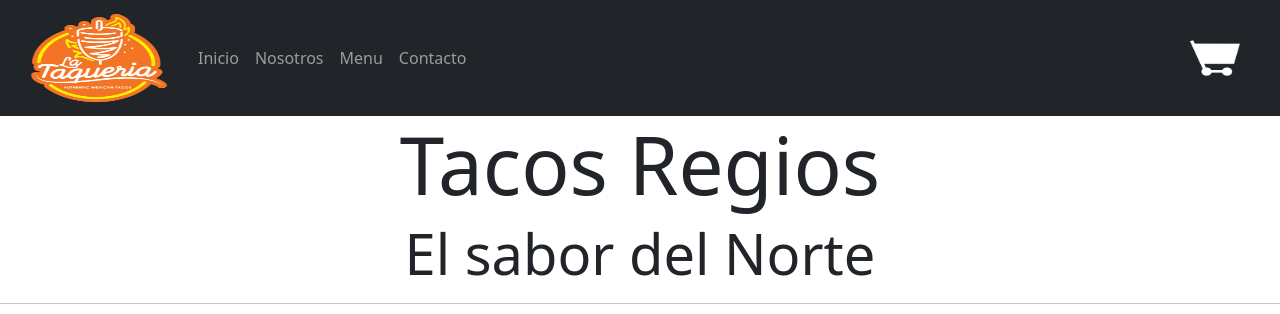
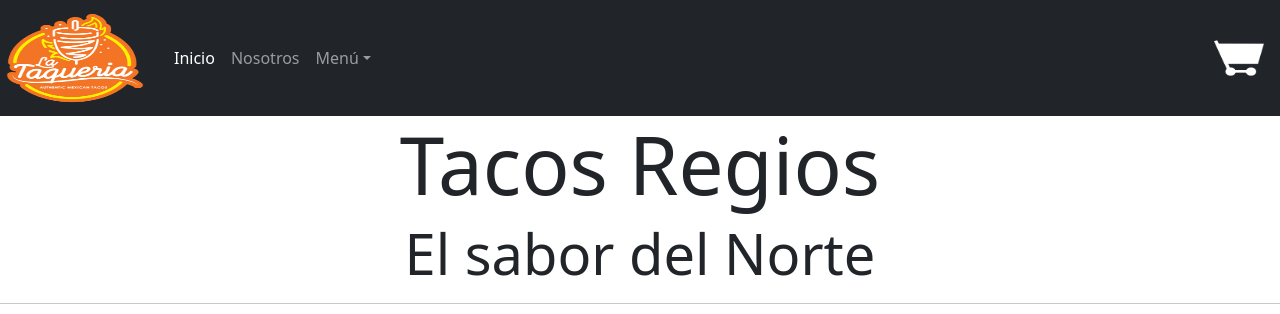
Before and after one commit to jerg70/tacosregios_rios, a React (Create React App) app: page / in a window 1280 px wide. Shown: the top 314 px of the page. Built offline with nearby package versions, Linux system fonts and the light colour scheme.

Commit message:
Ajustes de Diseño

```diff
--- a/public/index.html
+++ b/public/index.html
@@ -15,14 +15,16 @@
     <link rel="manifest" href="/site.webmanifest">
     <meta name="msapplication-TileColor" content="#da532c">
     <meta name="theme-color" content="#ffffff">
-    <link href="https://cdn.jsdelivr.net/npm/bootstrap@5.1.3/dist/css/bootstrap.min.css" rel="stylesheet" integrity="sha384-1BmE4kWBq78iYhFldvKuhfTAU6auU8tT94WrHftjDbrCEXSU1oBoqyl2QvZ6jIW3" crossorigin="anonymous"></link>
+    <link rel="stylesheet" href="https://cdn.jsdelivr.net/npm/bootstrap-icons@1.8.2/font/bootstrap-icons.css">
+    <link href="https://cdn.jsdelivr.net/npm/bootstrap@5.2.0/dist/css/bootstrap.min.css" rel="stylesheet" integrity="sha384-gH2yIJqKdNHPEq0n4Mqa/HGKIhSkIHeL5AyhkYV8i59U5AR6csBvApHHNl/vI1Bx" crossorigin="anonymous">
 
     <title>Tacos Regios</title>
   </head>
   <body>
     <noscript>You need to enable JavaScript to run this app.</noscript>
     <div id="root"></div>
-
-  <script src="https://cdn.jsdelivr.net/npm/bootstrap@5.1.3/dist/js/bootstrap.min.js" integrity="sha384-QJHtvGhmr9XOIpI6YVutG+2QOK9T+ZnN4kzFN1RtK3zEFEIsxhlmWl5/YESvpZ13" crossorigin="anonymous"></script>
+    <script src="https://code.jquery.com/jquery-3.3.1.slim.min.js" integrity="sha384-q8i/X+965DzO0rT7abK41JStQIAqVgRVzpbzo5smXKp4YfRvH+8abtTE1Pi6jizo" crossOrigin="anonymous"></script>
+    <script src="https://cdn.jsdelivr.net/npm/@popperjs/core@2.11.5/dist/umd/popper.min.js" integrity="sha384-Xe+8cL9oJa6tN/veChSP7q+mnSPaj5Bcu9mPX5F5xIGE0DVittaqT5lorf0EI7Vk" crossOrigin="anonymous"></script>
+    <script src="https://cdn.jsdelivr.net/npm/bootstrap@5.2.0/dist/js/bootstrap.min.js" integrity="sha384-ODmDIVzN+pFdexxHEHFBQH3/9/vQ9uori45z4JjnFsRydbmQbmL5t1tQ0culUzyK" crossOrigin="anonymous"></script>
   </body>
 </html>
--- a/src/components/NavBar.jsx
+++ b/src/components/NavBar.jsx
@@ -4,7 +4,7 @@ import CartWidget from "./CartWidget";
 const NavBar = () => {
     return(
 <header className="row">
-
+{/*
       <nav className="navbar navbar-expand-lg navbar-dark bg-dark col-lg-12 col-md-12 col-sm-12">
         <div className="container-fluid">
           <a href="../../public/index.html">
@@ -18,15 +18,61 @@ const NavBar = () => {
             <ul className="navbar-nav me-auto mb-2 mb-lg-0">
               <li className="nav-item"><a className="nav-link" href="../../public/index.html">Inicio</a></li>
               <li className="nav-item"><a className="nav-link" href="#">Nosotros</a></li>
-              <li className="nav-item"><a className="nav-link" href="#">Menu</a></li>
+
+              <li className="nav-item dropdown">
+                <a href="#" className="nav-link dropdown-toggle" id="navbarDropdown" role="button" data-toggle="dropdown" aria-haspopup="true" aria-expanded="false">Menu</a>
+                  <div className="dropdown-menu" aria-labelledby="navbarDropdown">
+                    <a className="dropdown-item" href="#">Tacos de Harina</a>
+                    <a className="dropdown-item" href="#">Tacos de Maíz</a>
+                    <div className="dropdown-divider"></div>
+                    <a className="dropdown-item" href="#">Bebidas</a>
+                  </div>
+              </li>
+
               <li className="nav-item"><a className="nav-link" href="#">Contacto</a></li>
             </ul>
           </div>
           <CartWidget />
 
         </div>
-      </nav>
+      </nav> */}
 
+<nav className="navbar navbar-expand-lg navbar-dark bg-dark col-lg-12 col-md-12 col-sm-12">
+
+  <div className="container-fluid">
+  <a href="../../public/index.html">
+            <img src="../../media/taqueria_Logo.png" alt="Tacos Regios Logo" className="navbar-brand logoTacos"/>
+        </a>
+          <button className="navbar-toggler" type="button" data-bs-toggle="collapse" data-bs-target="#navbarSupportedContent"
+          aria-controls="navbarSupportedContent" aria-expanded="false" aria-label="Toggle navigation">
+            <span className="navbar-toggler-icon"></span>
+          </button>
+
+    <div className="collapse navbar-collapse" id="navbarSupportedContent">
+      <ul className="navbar-nav me-auto mb-2 mb-lg-0">
+        <li className="nav-item">
+          <a className="nav-link active" aria-current="page" href="#">Inicio</a>
+        </li>
+        <li className="nav-item">
+          <a className="nav-link" href="#">Nosotros</a>
+        </li>
+        <li className="nav-item dropdown">
+          <a className="nav-link dropdown-toggle" href="#" role="button" data-bs-toggle="dropdown" aria-expanded="false">
+            Menú
+          </a>
+          <ul className="dropdown-menu bg-dark text-white">
+            <li className="hoverSubMenu"><a className="dropdown-item text-white" href="#">Tacos de Maíz</a></li>
+            <li className="hoverSubMenu"><a className="dropdown-item text-white" href="#">Tacos de Harina</a></li>
+            <li className="hoverSubMenu"><hr className="dropdown-divider"/></li>
+            <li className="hoverSubMenu"><a className="dropdown-item text-white" href="#">Bebidas</a></li>
+          </ul>
+        </li>
+      </ul>
+      <CartWidget />
+    </div>
+
+  </div>
+</nav>
     </header>
     )
 }
--- a/src/styles/style.css
+++ b/src/styles/style.css
@@ -7,3 +7,7 @@
     width: 50px;
     height: 50px;
 }
+
+.hoverSubMenu :hover{
+    background-color: orange;
+}
```
